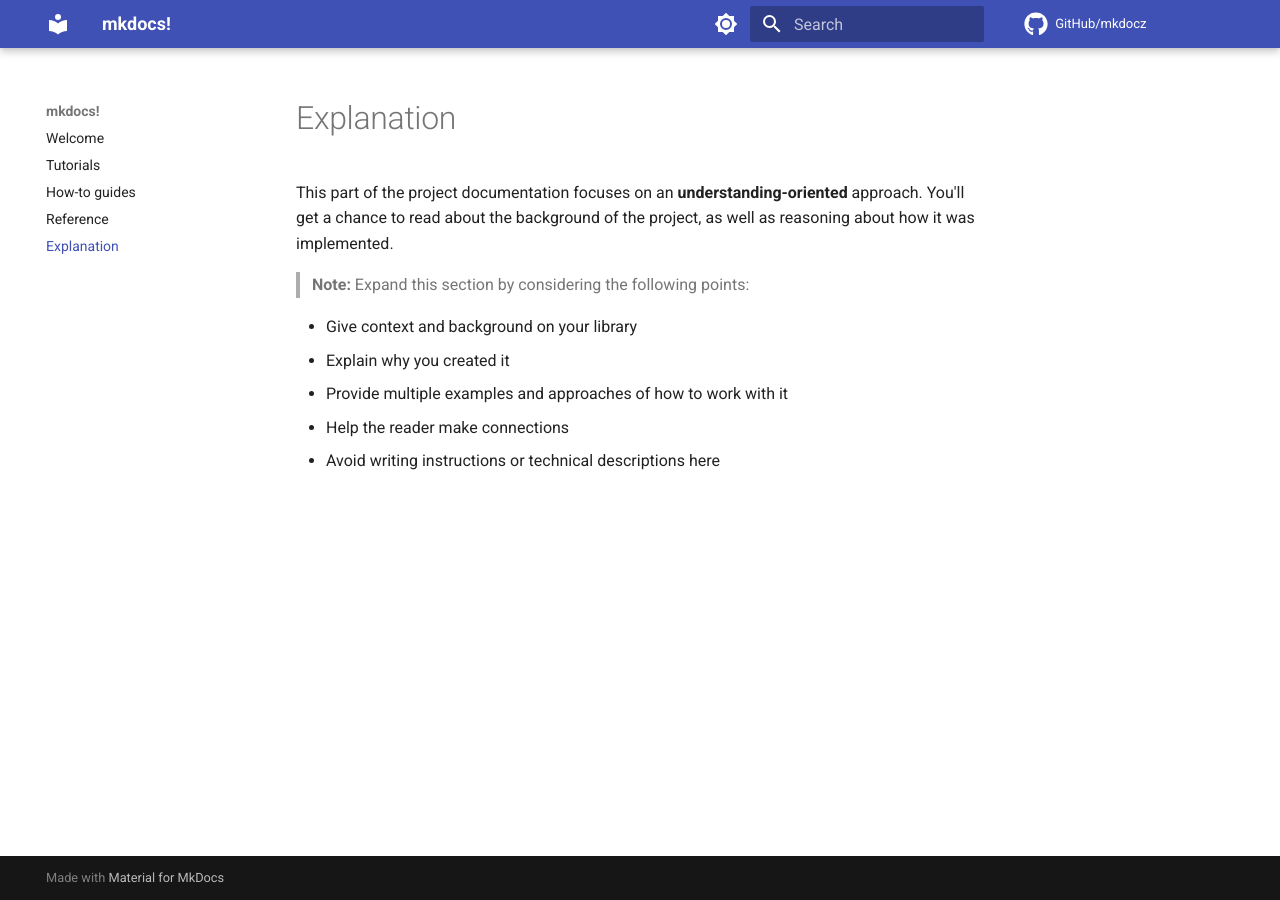
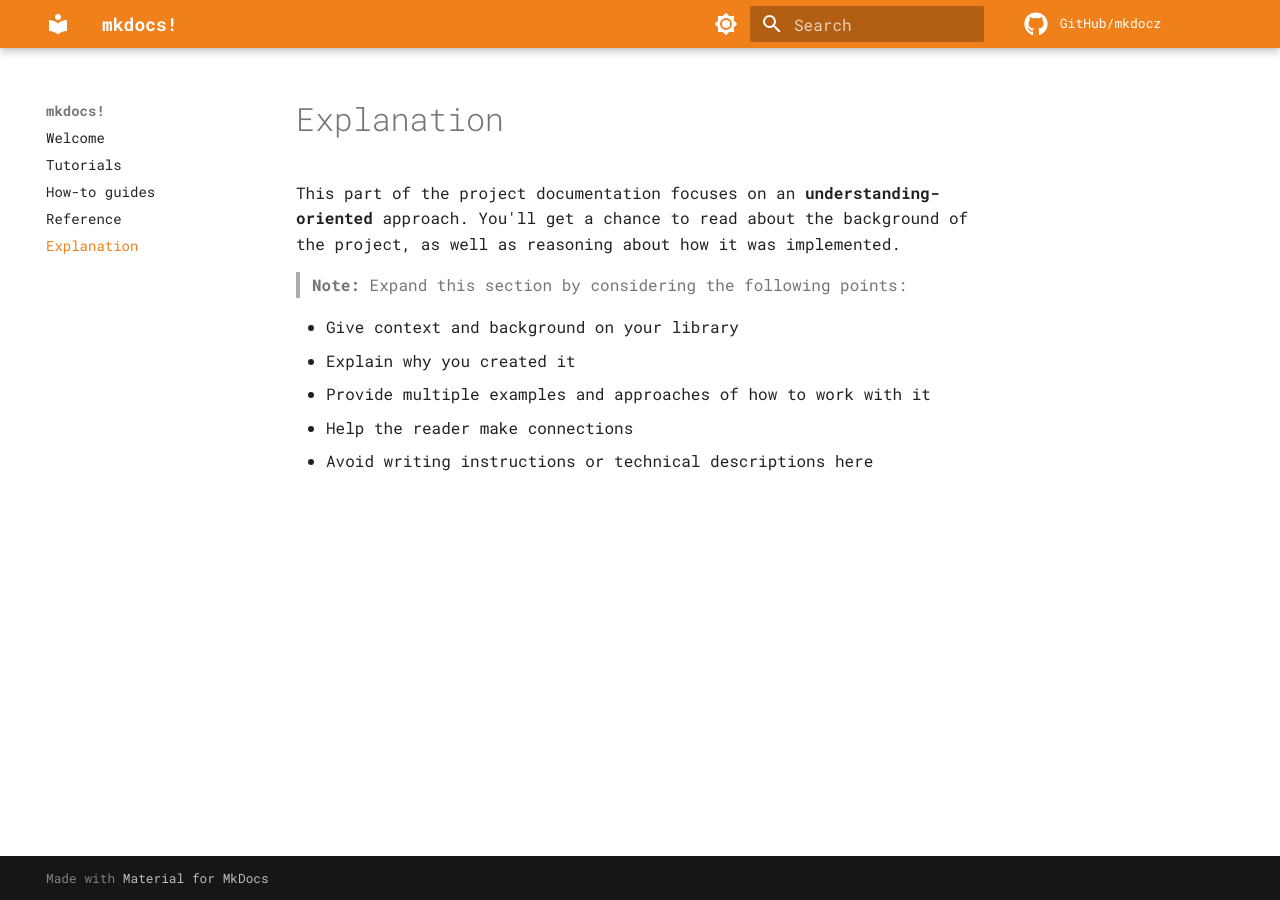
Before and after one commit to tomasurdiales/DataScienceCookBook, an MkDocs documentation site: the page built from docs/explanation.md, in a window 1280 px wide. Built offline with MkDocs 1.6.1 and Material for MkDocs 9.7.7, drawn with Linux system fonts in a browser that asks for light colours; comment, search, counter and statistics services are not loaded.

Commit message:
Refactor documentation structure and enhance MkDocs theme with custom styles and palette toggles

```diff
--- /dev/null
+++ b/docs/stylesheets/extra.css
@@ -0,0 +1,5 @@
+/* Default (light theme) */
+:root {
+    --md-primary-fg-color: #F0801A;
+    --md-accent-fg-color: #E75420;
+}
--- a/mkdocs.yml
+++ b/mkdocs.yml
@@ -5,19 +5,28 @@
   palette:
     # Palette toggle for light mode
     - scheme: default
+      primary: custom
+      accent: custom
       toggle:
         icon: material/brightness-7
         name: Switch to dark mode
     # Palette toggle for dark mode
     - scheme: slate
+      primary: custom
+      accent: custom
       toggle:
         icon: material/brightness-4
         name: Switch to light mode
+  font:
+    text: Roboto Mono
   icon:
       repo: fontawesome/brands/github
-
   features:
     - search.suggest
+    - navigation.instant
+
+extra_css:
+  - stylesheets/extra.css
 
 plugins:
   - mkdocstrings
```
Also changed, not shown: docs/index.md (+0 -22 lines).
